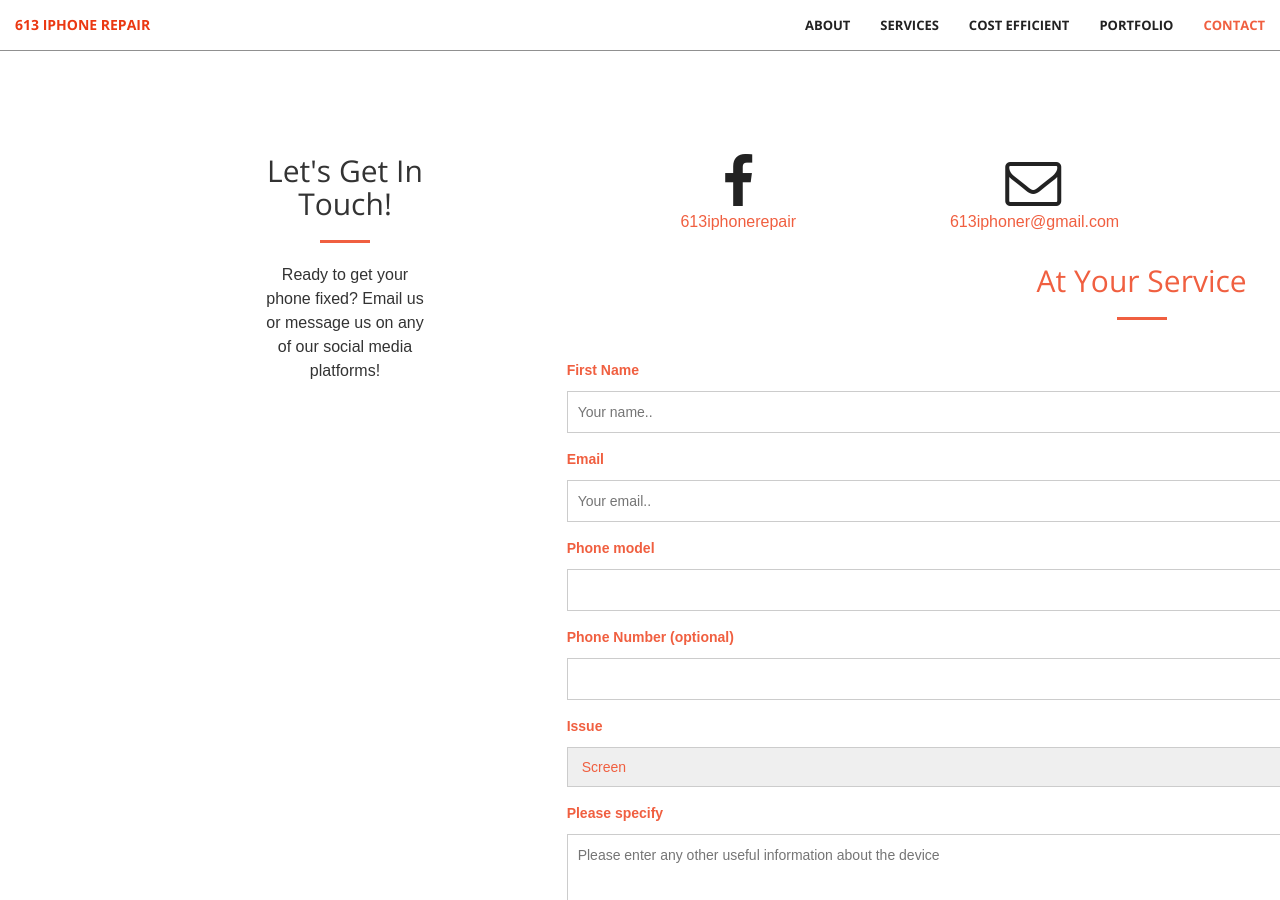
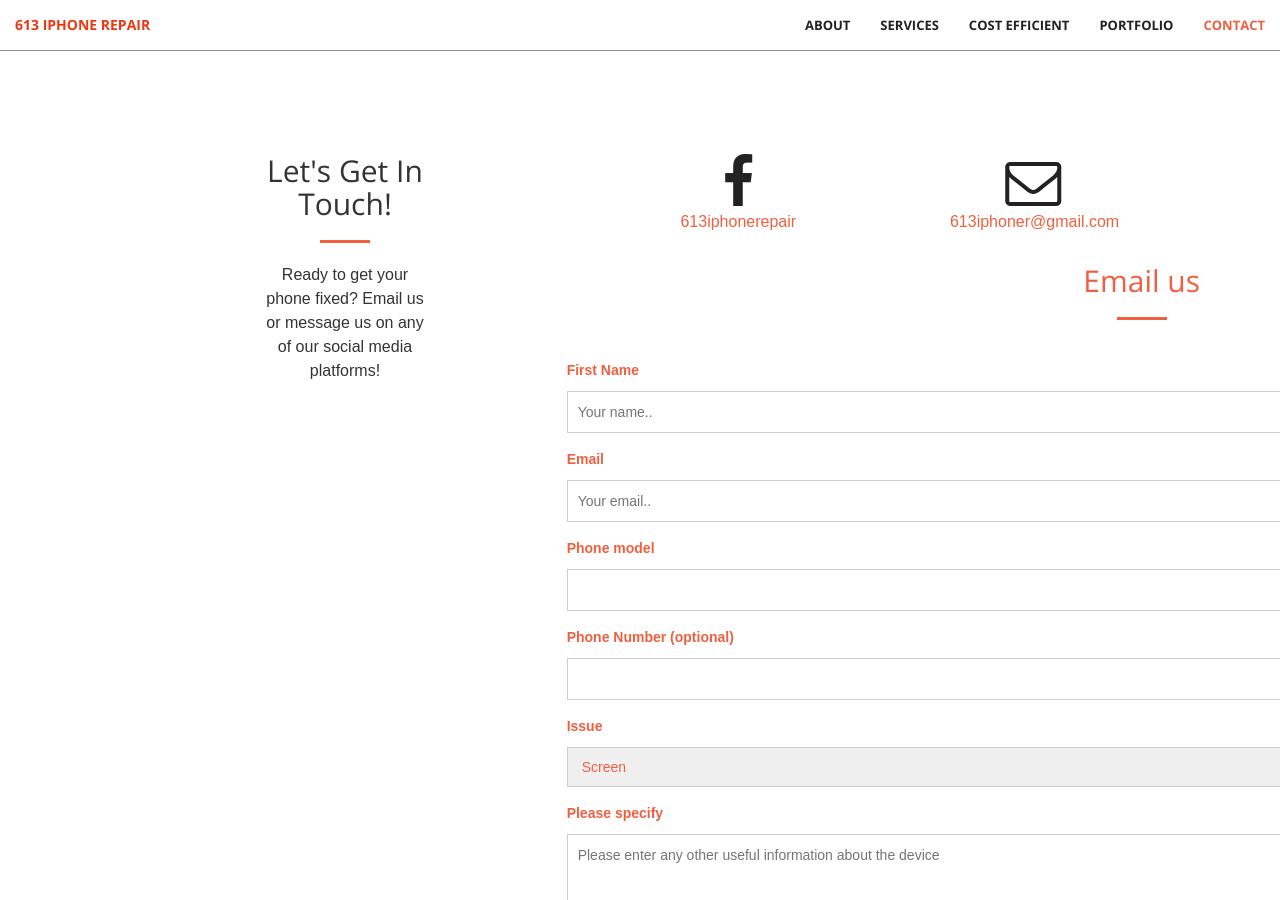
Before and after one commit to SuhaibElkomy/613iphonerepair, a Jekyll site: the page built from index.html, in a window 1280 px wide and 900 px high, scrolled down 3853 px. Built offline with Jekyll 4.4.1, drawn with Linux system fonts in a browser that asks for light colours.

Commit message:
Update Quote.html

```diff
--- a/_includes/Quote.html
+++ b/_includes/Quote.html
@@ -1,8 +1,8 @@
 <section id="quote">
     <div class="container">
         <div class="row">
-            <div class="col-lg-12 Email us">
-                <h2 class="section-heading">At Your Service</h2>
+            <div class="col-lg-12 text-center">
+                <h2 class="section-heading">Email us</h2>
                 <hr class="primary">
             </div>
         </div>
```
